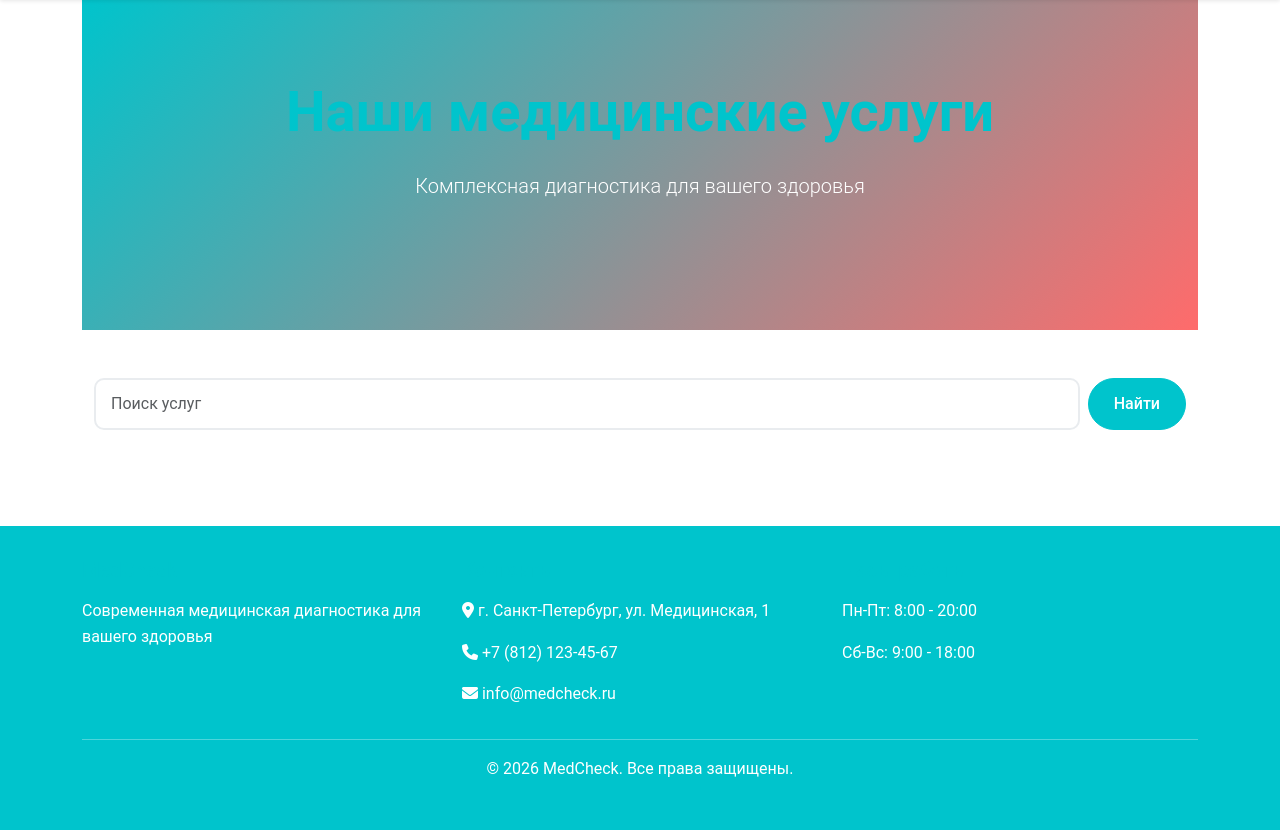
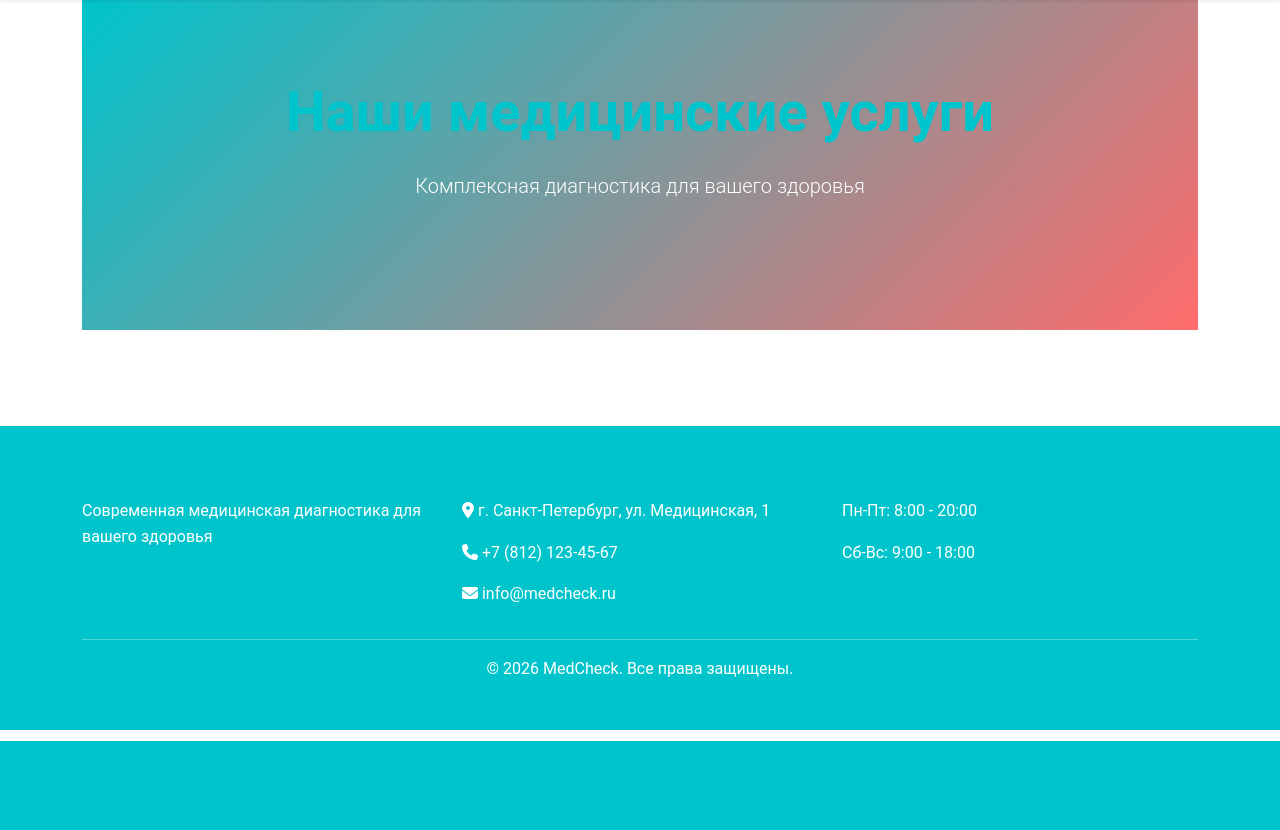
Before and after one commit to alekseyzvyagintsev/MedCheck, a Django app: page /services/ in a window 1280 px wide. Shown: the part 59-889 px from the top of the page. After the commit the page ends 800 px from the top, so only its background shows below. Run offline with Django 5.2, Linux system fonts and the light colour scheme; data that the repository does not hold is empty; some libraries are stand-ins or nearby versions.

Commit message:
Настроен поиск на странице категорий услуг по всем услугам

```diff
--- a/services/templates/services/services.html
+++ b/services/templates/services/services.html
@@ -6,18 +6,6 @@
     <div class="container">
         <h1 class="display-4 fw-bold mb-4">Наши медицинские услуги</h1>
         <p class="lead mb-5">Комплексная диагностика для вашего здоровья</p>
-    </div>
-</section>
-
-<!-- Поиск и фильтрация -->
-<section class="container my-5">
-    <div class="row mb-4">
-        <div class="col-12">
-            <form class="d-flex">
-                <input class="form-control me-2" type="search" placeholder="Поиск услуг" aria-label="Поиск">
-                <button class="btn btn-primary" type="submit">Найти</button>
-            </form>
-        </div>
     </div>
 </section>
 
--- a/services/views.py
+++ b/services/views.py
@@ -1,21 +1,43 @@
 from django.shortcuts import render, get_object_or_404
+from django.db.models import Q
 from .models import Service, ServiceCategory
 
 
 def category_list(request):
     """
-    Страница категорий услуг
+    Страница категорий услуг с единым поиском по услугам
     """
+    # Получаем все активные услуги для поиска
+    services_list = Service.objects.filter(is_active=True).order_by('order')
+
+    # Поиск по названию и описанию услуги
+    search_query = request.GET.get('search')
+    if search_query:
+        services_list = services_list.filter(
+            Q(name__icontains=search_query) |
+            Q(short_description__icontains=search_query) |
+            Q(description__icontains=search_query)
+        )
+
+    # Получаем все категории для отображения
     categories = ServiceCategory.objects.prefetch_related('images').all()
-    return render(request, 'services/categories.html', {'categories': categories})
+
+    return render(request, 'services/categories.html', {
+        'categories': categories,
+        'services_list': services_list,
+        'search_query': search_query
+    })
 
 
 def services(request):
     """
-    Страница всех активных услуг
+    Страница всех активных услуг с поиском
     """
     services_list = Service.objects.filter(is_active=True).order_by('order')
-    return render(request, 'services/services.html', {'services': services_list})
+
+    return render(request, 'services/services.html', {
+        'services': services_list
+    })
 
 def category_services(request, category_id):
     """
--- a/templates/base.html
+++ b/templates/base.html
@@ -132,6 +132,6 @@
     <!-- Bootstrap JS и зависимости -->
     <script src="https://cdn.jsdelivr.net/npm/bootstrap@5.3.0-alpha1/dist/js/bootstrap.bundle.min.js"></script>
     <!-- Font Awesome для иконок -->
-    <script src="https://kit.fontawesome.com/a076d05399.js" crossorigin="anonymous"></script>
+    <script src="https://kit.fontawesome.com/1695ebc5e5.js" crossorigin="anonymous"></script>
 </body>
 </html>
```
Also changed, not shown: services/templates/services/categories.html (+30 -3 lines).
